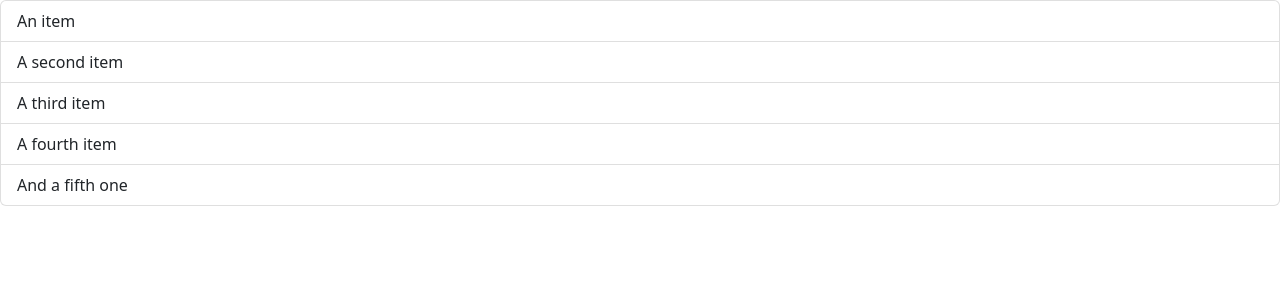
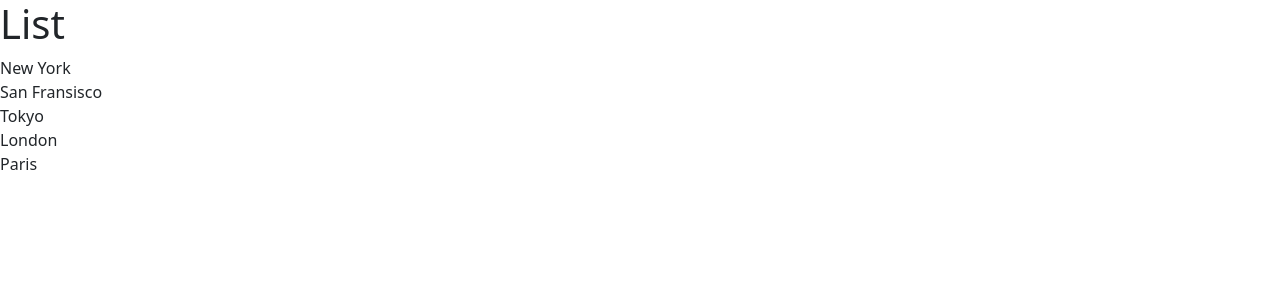
Before and after one commit to Nico-LeeNH/react-app, a React (Vite) app: page / in a window 1280 px wide. Shown: the top 300 px of the page. Built offline with nearby package versions, Linux system fonts and the light colour scheme.

Commit message:
update list

```diff
--- a/src/component/ListGroup.tsx
+++ b/src/component/ListGroup.tsx
@@ -1,12 +1,14 @@
 function ListGroup() {
+  const items = ["New York", "San Fransisco", "Tokyo", "London", "Paris"]
   return (
-    <ul className="list-group">
-      <li className="list-group-item">An item</li>
-      <li className="list-group-item">A second item</li>
-      <li className="list-group-item">A third item</li>
-      <li className="list-group-item">A fourth item</li>
-      <li className="list-group-item">And a fifth one</li>
-    </ul>
+    <>
+    <h1>List</h1>
+      <ul className="list-group">
+        {items.map((item) => (
+        <li>{item}</li>
+        ))}
+      </ul>
+    </>
   );
 }
 
```
